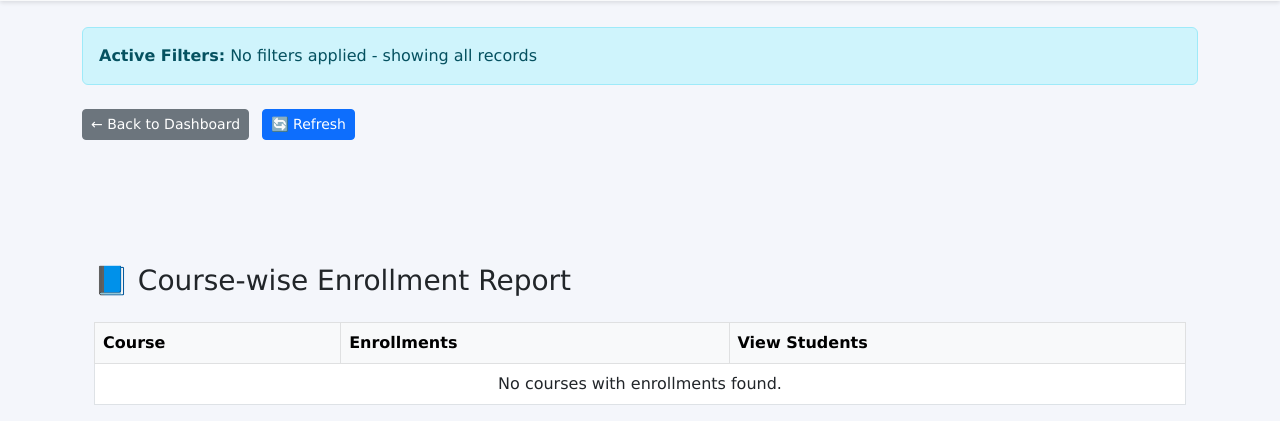
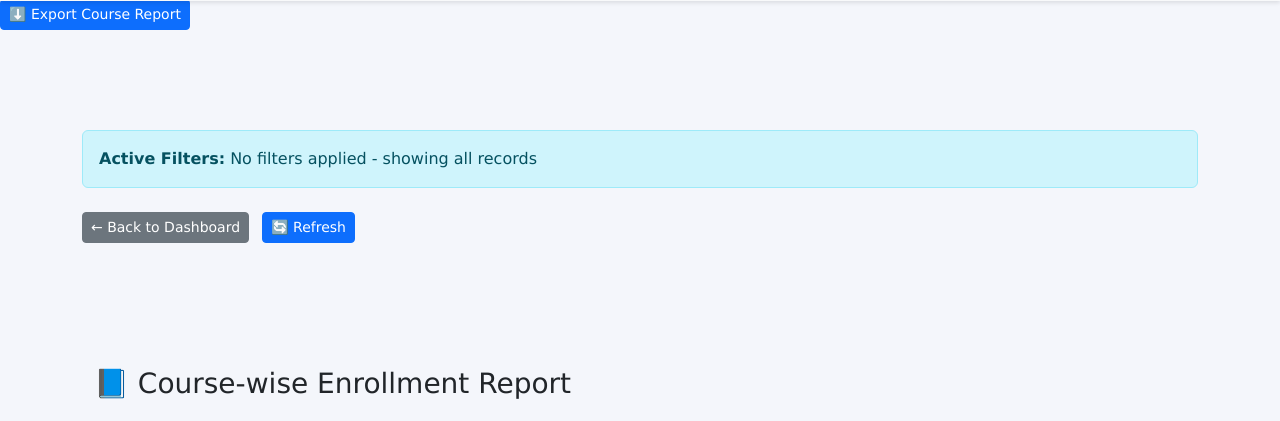
Before and after one commit to teim-projects/lms, a Django app: page /reports/course/ in a window 1280 px wide. Shown: the part 73-494 px from the top of the page. Run offline with Django 5.2, Linux system fonts and the light colour scheme; data that the repository does not hold is empty.

Commit message:
export button to reports

```diff
--- a/lms/lmsapp/urls.py
+++ b/lms/lmsapp/urls.py
@@ -119,6 +119,9 @@ urlpatterns = [
     path('change-password/', views.change_password_view, name='change_password'),
     path('password-change-done/', views.password_change_done_view, name='password_change_done'),
 
+    path('export/excel/', views.export_to_excel, name='export_to_excel'),
+
+
 
 
 
--- a/lms/lmsapp/views.py
+++ b/lms/lmsapp/views.py
@@ -2672,3 +2672,153 @@ from django.shortcuts import render
 @user_passes_test(lambda u: u.is_superuser)
 def password_change_done_view(request):
     return render(request, 'password_change_done.html')
+
+
+
+from openpyxl import Workbook
+from django.http import HttpResponse
+from .models import NewPayment
+
+from openpyxl import Workbook
+from django.http import HttpResponse
+from .models import NewPayment, Invoice, PaidCourse, RevokedAccess
+from django.db.models import Count
+
+# excel button to reports section
+
+def export_to_excel(request):
+    report_type = request.GET.get('report_type')  # manual / canceled / course / revoked
+    date_from = request.GET.get('date_from')
+    date_to = request.GET.get('date_to')
+    specific_date = request.GET.get('specific_date')
+    course_id = request.GET.get('course')
+
+    wb = Workbook()
+    ws = wb.active
+
+    if report_type == 'manual':
+        payments = NewPayment.objects.filter(status='manual')
+        if specific_date:
+            payments = payments.filter(created_at__date=specific_date)
+        else:
+            if date_from:
+                payments = payments.filter(created_at__gte=date_from)
+            if date_to:
+                payments = payments.filter(created_at__lte=date_to)
+        if course_id:
+            payments = payments.filter(course_id=course_id)
+        payments = payments.select_related('user', 'course')
+        ws.title = "Manual Access Report"
+        ws.append(['Sr. No.', 'Student Name', 'Email', 'Mobile', 'Course', 'Date'])
+        for idx, p in enumerate(payments, start=1):
+            ws.append([
+                idx,
+                f"{p.user.first_name or ''} {p.user.last_name or ''}".strip(),
+                p.user.email,
+                p.user.mobile,
+                p.course.course_title if p.course else 'N/A',
+                p.created_at.strftime("%Y-%m-%d")
+            ])
+
+    elif report_type == 'canceled':
+        invoices = Invoice.objects.filter(is_canceled=True)
+        if specific_date:
+            invoices = invoices.filter(date_created__date=specific_date)
+        else:
+            if date_from:
+                invoices = invoices.filter(date_created__gte=date_from)
+            if date_to:
+                invoices = invoices.filter(date_created__lte=date_to)
+        if course_id:
+            invoices = invoices.filter(course_id=course_id)
+        invoices = invoices.select_related('user', 'course')
+        ws.title = "Canceled Invoices"
+        ws.append(['Sr. No.', 'Student Name', 'Email', 'Mobile', 'Course', 'Invoice No.', 'Date'])
+        for idx, inv in enumerate(invoices, start=1):
+            ws.append([
+                idx,
+                f"{inv.user.first_name or ''} {inv.user.last_name or ''}".strip(),
+                inv.user.email,
+                inv.user.mobile,
+                inv.course.course_title if inv.course else 'N/A',
+                inv.invoice_number,
+                inv.date_created.strftime("%Y-%m-%d")
+            ])
+
+    elif report_type == 'course':
+        courses = PaidCourse.objects.filter(newpayment__status__in=['manual', 'success'])
+        if specific_date:
+            courses = courses.filter(newpayment__created_at__date=specific_date)
+        else:
+            if date_from:
+                courses = courses.filter(newpayment__created_at__gte=date_from)
+            if date_to:
+                courses = courses.filter(newpayment__created_at__lte=date_to)
+        if course_id:
+            courses = courses.filter(id=course_id)
+        courses = courses.annotate(total_enrollments=Count('newpayment')).distinct()
+        ws.title = "Course Report"
+        ws.append(['Sr. No.', 'Course Title', 'Course Price', 'Total Enrollments'])
+        for idx, c in enumerate(courses, start=1):
+            ws.append([
+                idx,
+                c.course_title,
+                c.course_price,
+                c.total_enrollments
+            ])
+
+    elif report_type == 'revoked':
+        revoked = RevokedAccess.objects.all()
+        if specific_date:
+            revoked = revoked.filter(revoked_on__date=specific_date)
+        else:
+            if date_from:
+                revoked = revoked.filter(revoked_on__gte=date_from)
+            if date_to:
+                revoked = revoked.filter(revoked_on__lte=date_to)
+        if course_id:
+            revoked = revoked.filter(course_id=course_id)
+        revoked = revoked.select_related('user', 'course')
+        ws.title = "Revoked Access List"
+        ws.append(['Sr. No.', 'Student Name', 'Email', 'Mobile', 'Course', 'Revoked On'])
+        for idx, r in enumerate(revoked, start=1):
+            ws.append([
+                idx,
+                f"{r.user.first_name or ''} {r.user.last_name or ''}".strip(),
+                r.user.email,
+                r.user.mobile,
+                r.course.course_title if r.course else 'N/A',
+                r.revoked_on.strftime("%Y-%m-%d")
+            ])
+
+
+    elif report_type == 'enrollment_detail':
+        course_id = request.GET.get('course_id')
+        course = get_object_or_404(PaidCourse, id=course_id)
+        enrollments = NewPayment.objects.filter(course=course, status__in=['manual', 'success']).select_related('user')
+
+        ws.title = f"Enrollments - {course.course_title[:20]}"
+        ws.append(['Sr. No.', 'Student Name', 'Email', 'Mobile', 'Course', 'Payment Status', 'Date'])
+
+        for idx, e in enumerate(enrollments, start=1):
+            ws.append([
+                idx,
+                f"{e.user.first_name or ''} {e.user.last_name or ''}".strip(),
+                e.user.email,
+                e.user.mobile,
+                course.course_title,
+                e.status,
+                e.created_at.strftime("%Y-%m-%d")
+            ])
+
+
+    else:
+        ws.title = "Invalid Report"
+        ws.append(['Invalid report type specified.'])
+
+    response = HttpResponse(
+        content_type='application/vnd.openxmlformats-officedocument.spreadsheetml.sheet'
+    )
+    response['Content-Disposition'] = f'attachment; filename={report_type}_report.xlsx'
+    wb.save(response)
+    return response
--- a/lms/templates/course_report.html
+++ b/lms/templates/course_report.html
@@ -12,6 +12,13 @@
 
 
     {% include 'Admin_Base.html' %}
+
+    <br><br><br>
+
+    <a href="{% url 'export_to_excel' %}?report_type=course&{{ request.GET.urlencode }}" class="btn btn-primary btn-sm">
+    ⬇️ Export Course Report
+</a>
+
 
 
 <!-- Add this at the top of each report template, after the body tag -->
--- a/lms/templates/revoked_courses_list.html
+++ b/lms/templates/revoked_courses_list.html
@@ -22,6 +22,12 @@
 
 <body>
     {% include 'Admin_Base.html' %}
+
+<br><br><br>
+    <a href="{% url 'export_to_excel' %}?report_type=revoked&{{ request.GET.urlencode }}" class="btn btn-warning btn-sm">
+    ⬇️ Export Revoked Access
+</a>
+
 
 
 <!-- Add this at the top of each report template, after the body tag -->
```
Also changed, not shown: lms/templates/canceled_invoice.html (+7 -0 lines), lms/templates/course_enrollment_detail.html (+7 -1 lines), lms/templates/manual_access_report.html (+5 -43 lines).
